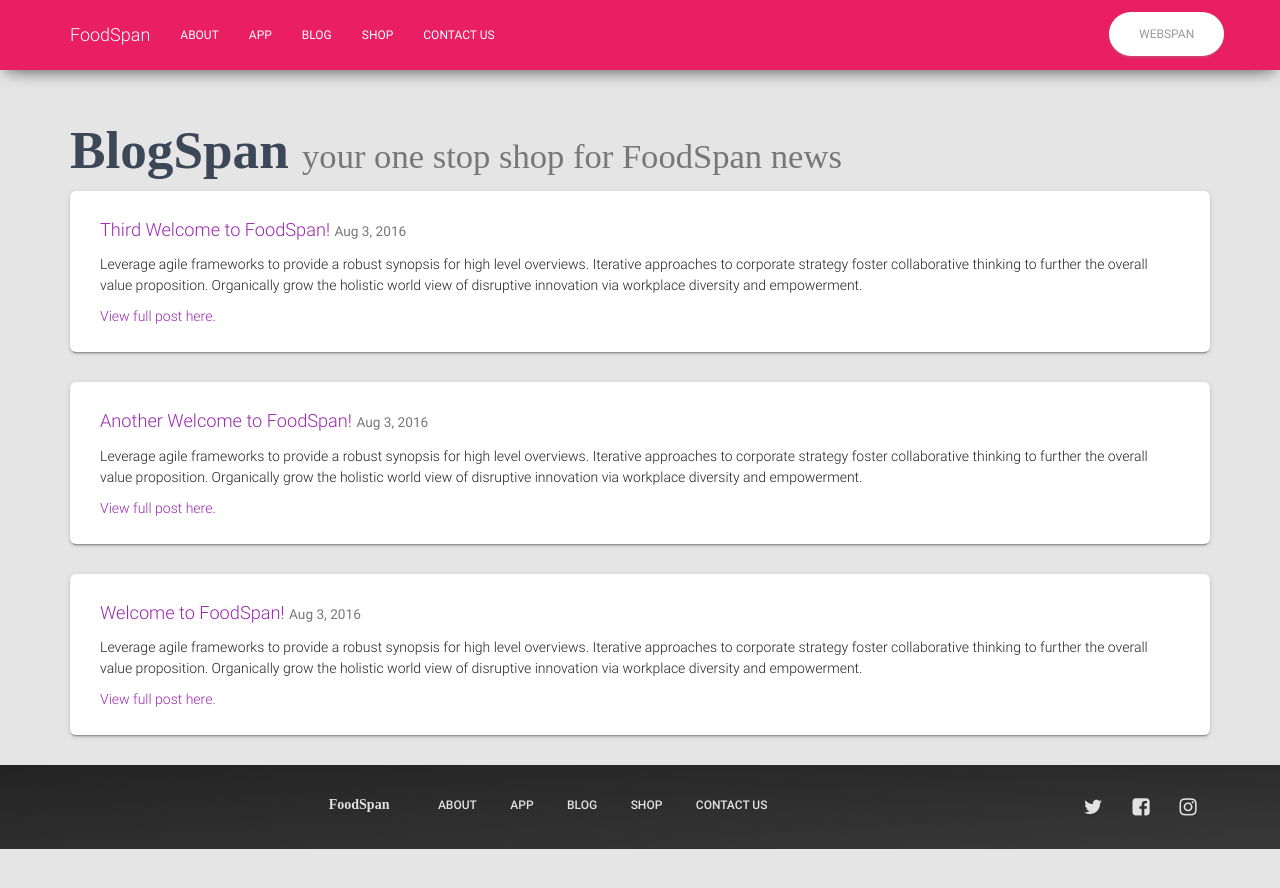
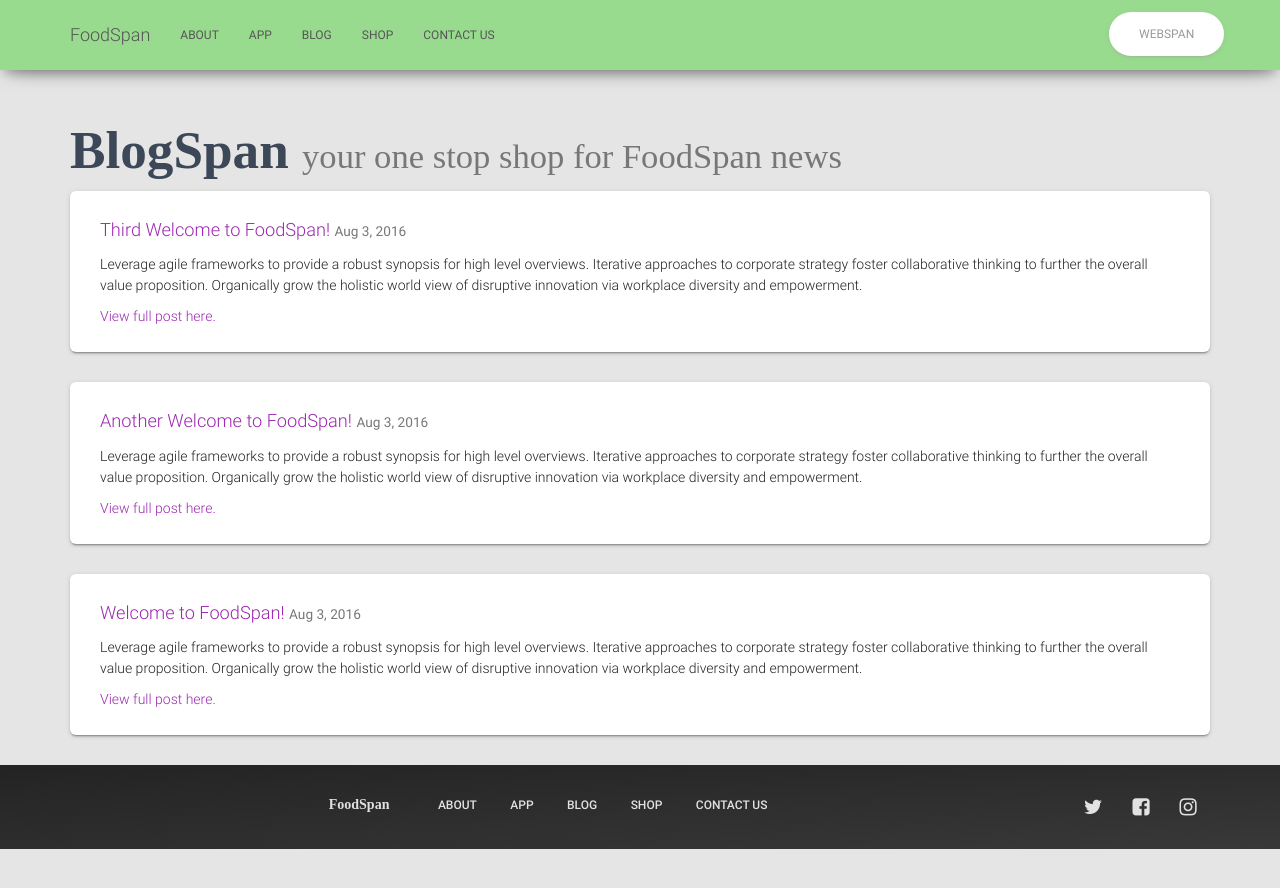
Before and after one commit to FoodSpan/foodspan-website, a Jekyll site: the page built from blog.html, in a window 1280 px wide. Shown: the top 888 px of the page. Built offline with Jekyll 4.4.1, drawn with Linux system fonts in a browser that asks for light colours; some web fonts are replaced.

Commit message:
pushes small changes at the beginning

```diff
--- a/_includes/header.html
+++ b/_includes/header.html
@@ -1,4 +1,4 @@
-<nav class="navbar navbar-rose navbar-fixed-top">
+<nav class="navbar navbar-fixed-top" style="background-color:#98DA8E;">
   <div class="container">
     <div class="navbar-header">
       <button type="button" class="navbar-toggle collapsed" data-toggle="collapse" data-target="#navbar-container" aria-expanded="false">
--- a/index.html
+++ b/index.html
@@ -81,7 +81,7 @@ title: Welcome to FoodSpan
 					<ul>
 						<li><i class="material-icons text-success">check</i> FoodSpan Control Panel</li>
 						<li><i class="material-icons text-success">check</i> 10 FoodSpan Tags</li>
-						<li><i class="material-icons text-success">check</i> 10 FoodSpan Displays</li>
+						<li><i class="material-icons text-success">check</i> Mobile and Web App Access</li>
 						<li><i class="material-icons text-success">check</i> Lifetime Support</li>
 					</ul>
 					<a href="#" class="btn btn-primary btn-round">
@@ -98,7 +98,7 @@ title: Welcome to FoodSpan
 					<ul>
 						<li><i class="material-icons text-success">check</i> FoodSpan Control Panel</li>
 						<li><i class="material-icons text-success">check</i> 20 FoodSpan Tags</li>
-						<li><i class="material-icons text-success">check</i> 20 FoodSpan Displays</li>
+						<li><i class="material-icons text-success">check</i> Mobile and Web App Access</li>
 						<li><i class="material-icons text-success">check</i> Lifetime Support</li>
 					</ul>
 					<a href="#" class="btn btn-primary btn-round">
@@ -115,7 +115,7 @@ title: Welcome to FoodSpan
 					<ul>
 						<li><i class="material-icons text-success">check</i> 5 FoodSpan Control Panels</li>
 						<li><i class="material-icons text-success">check</i> 100 FoodSpan Tags</li>
-						<li><i class="material-icons text-success">check</i> 100 FoodSpan Displays</li>
+						<li><i class="material-icons text-success">check</i> Mobile and Web App Access</li>
 						<li><i class="material-icons text-success">check</i> Lifetime Support</li>
 					</ul>
 					<a href="#" class="btn btn-primary btn-round">
```
